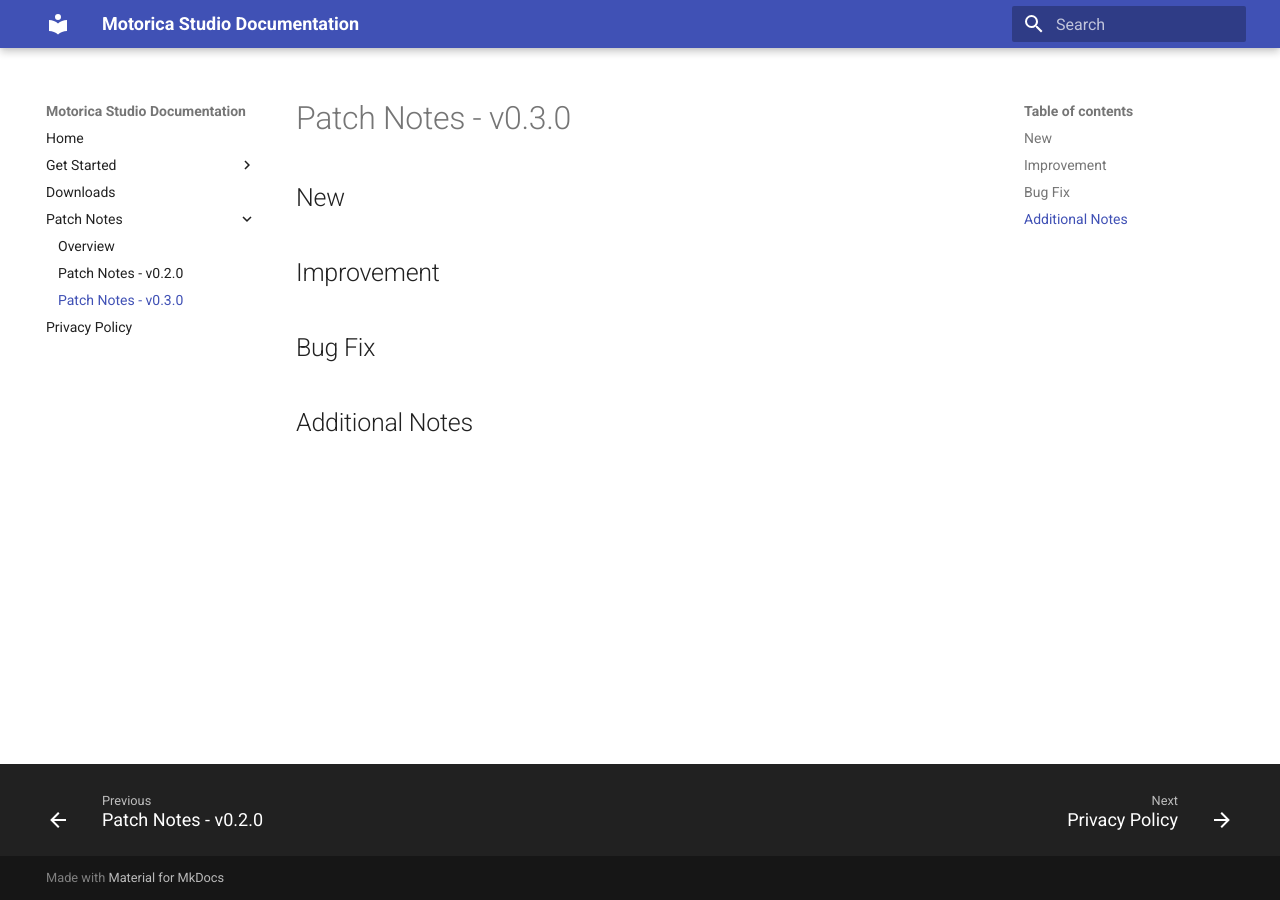
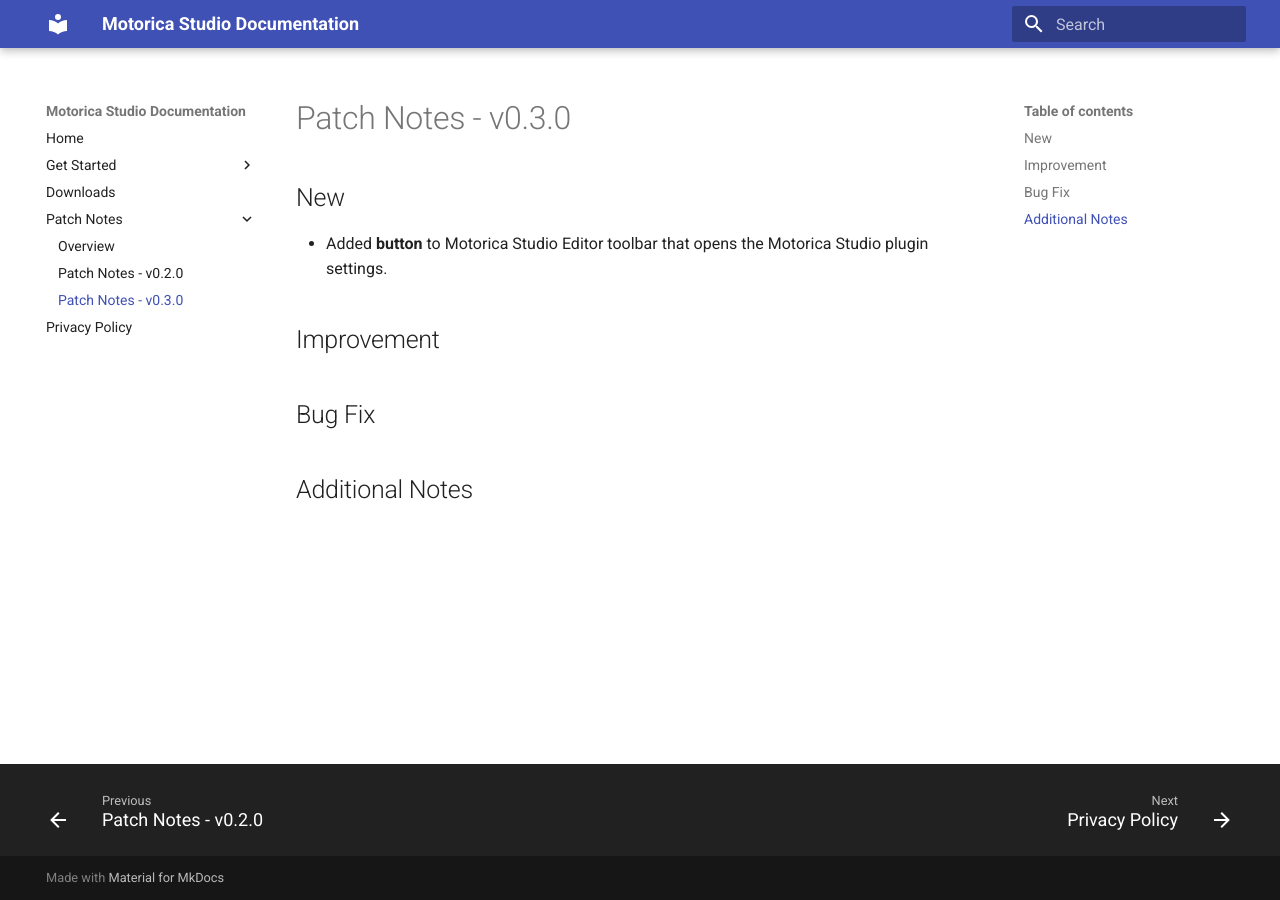
Before and after one commit to MotoricaAI/MoStudioDocs, an MkDocs documentation site: the page built from docs/patch-notes/patch-notes-v0-3-0.md, in a window 1280 px wide. Built offline with MkDocs 1.6.1 and Material for MkDocs 9.7.7, drawn with Linux system fonts in a browser that asks for light colours.

Commit message:
Update Docs

```diff
--- a/docs/patch-notes/patch-notes-v0-3-0.md
+++ b/docs/patch-notes/patch-notes-v0-3-0.md
@@ -1,5 +1,6 @@
 # Patch Notes - v0.3.0
 ## New
+- Added **button** to Motorica Studio Editor toolbar that opens the Motorica Studio plugin settings.
 
 ## Improvement
 
```
